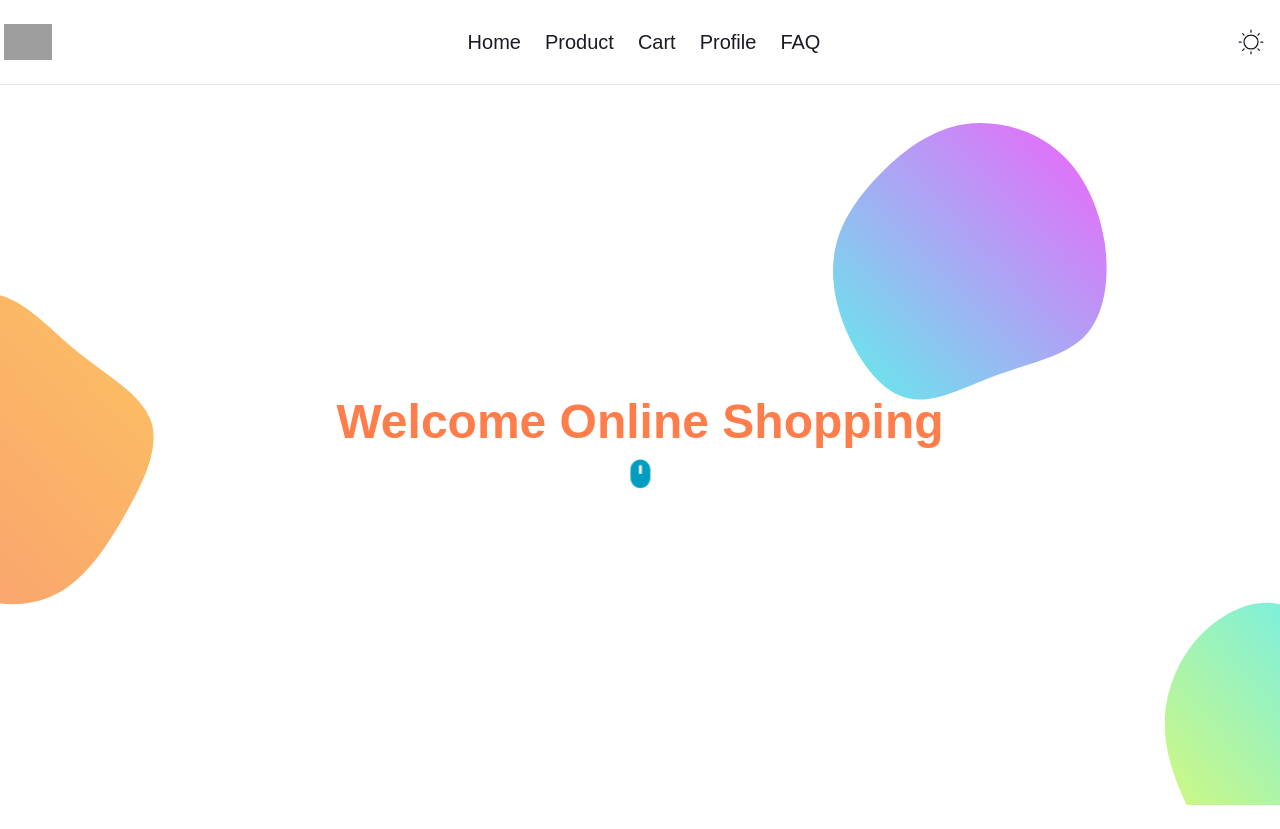
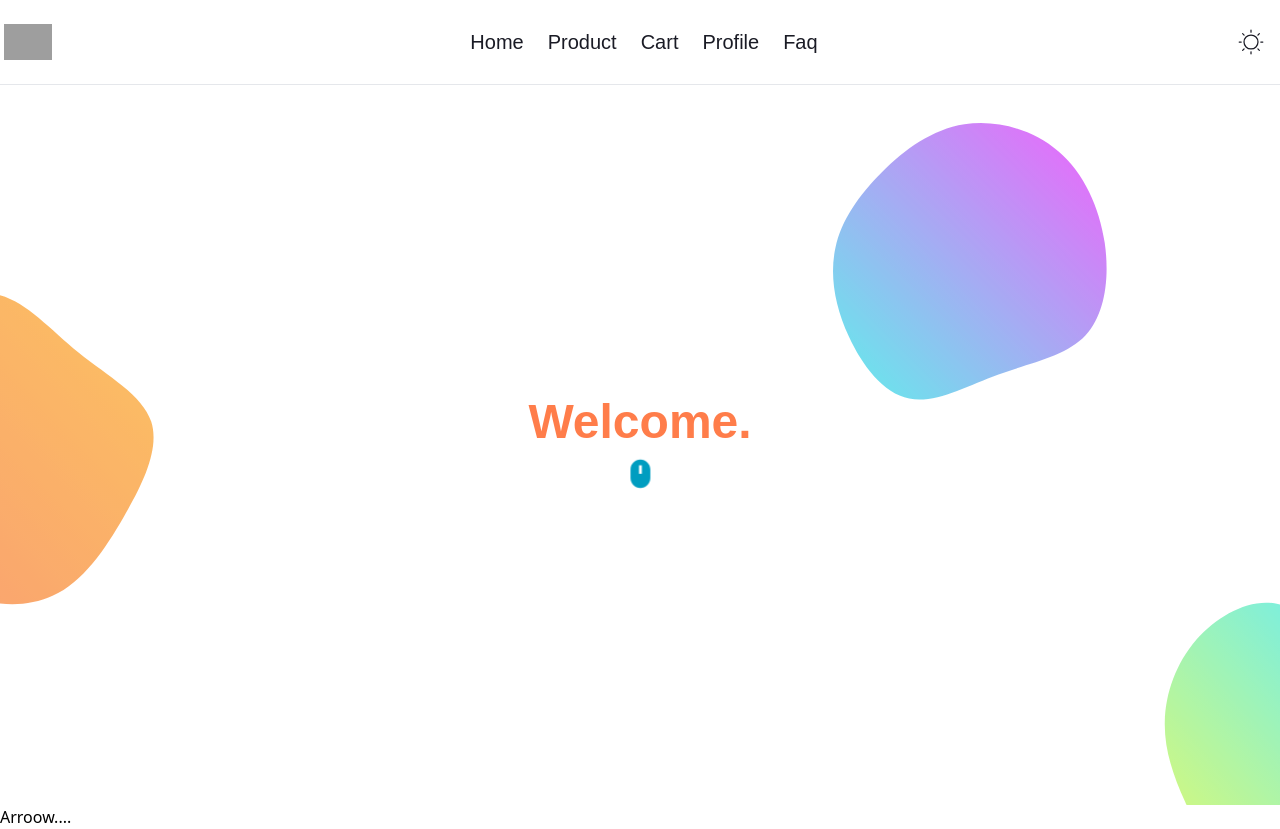
Before and after one commit to Debabrata-Giri-2001/Ecommerce_Backend, a React (Create React App) app in the folder frontend/: page / in a window 1280 px wide. Before the commit the page ends 805 px from the top, so only its background shows below. Built offline with nearby package versions, Linux system fonts and the light colour scheme; grey boxes are pictures that could not be loaded.

Commit message:
miner changes in all

```diff
--- a/frontend/src/App.jsx
+++ b/frontend/src/App.jsx
@@ -2,6 +2,7 @@ import React from 'react';
 import { BrowserRouter as Router, Routes, Route } from 'react-router-dom';
 import Header from './components/layout/Header';
 import LandingHome from './components/layout/LandingHome';
+import Products from './components/layout/Products';
 
 const App = () => {
   return (
@@ -14,6 +15,7 @@ const App = () => {
           {/* <Route path="/" element={<Home />} /> */}
           {/* Define other routes here */}
         </Routes>
+        <Products />
       </div>
     </Router>
   );
--- a/frontend/src/components/layout/Header.jsx
+++ b/frontend/src/components/layout/Header.jsx
@@ -43,7 +43,7 @@ const Header = () => {
                         <span className="absolute bottom-0 left-0 w-full h-1 bg-color3 transform scale-x-0 transition-transform duration-500 group-hover:scale-x-100"></span>
                     </li>
                     <li className='m-1 p-2 relative group'>
-                        <NavLink onClick={() => setShowNav(!showNav)} to='/faq'>FAQ</NavLink>
+                        <NavLink onClick={() => setShowNav(!showNav)} to='/faq'>Faq</NavLink>
                         <span className="absolute bottom-0 left-0 w-full h-1 bg-color3 transform scale-x-0 transition-transform duration-500 group-hover:scale-x-100"></span>
                     </li>
                 </ul>
--- a/frontend/src/components/layout/LandingHome.jsx
+++ b/frontend/src/components/layout/LandingHome.jsx
@@ -11,7 +11,7 @@ const LandingHome = () => {
             <img src={Shape2} alt="shape2" className='absolute -right-1/4 top-2/3 w-1/2 h-1/2 opacity-70' />
             <img src={Shape3} alt="shape3" className='absolute left-2/4 top-1 w-1/2 h-1/2 opacity-70' />
             <div className="absolute top-1/2 left-1/2 transform -translate-x-1/2 -translate-y-1/2 text-center">
-                <h1 className="text-3xl md:text-4xl lg:text-5xl font-bold text-color3 font-Ubuntu">Welcome Online Shopping</h1>
+                <h1 className="text-3xl md:text-4xl lg:text-5xl font-bold text-color3 font-Ubuntu">Welcome.</h1>
                 <div className="flex justify-center mt-3">
                     <div className="animate-bounce ">
                         <BiSolidMouse size={'34'} color='#009dc0' />
--- /dev/null
+++ b/frontend/src/components/layout/Products.jsx
@@ -0,0 +1,11 @@
+import React from 'react'
+
+const Products = () => {
+  return (
+    <div>
+      <h1>Arroow....</h1>
+    </div>
+  )
+}
+
+export default Products
```
Also changed, not shown: frontend/src/assets/image/shape1.svg.
